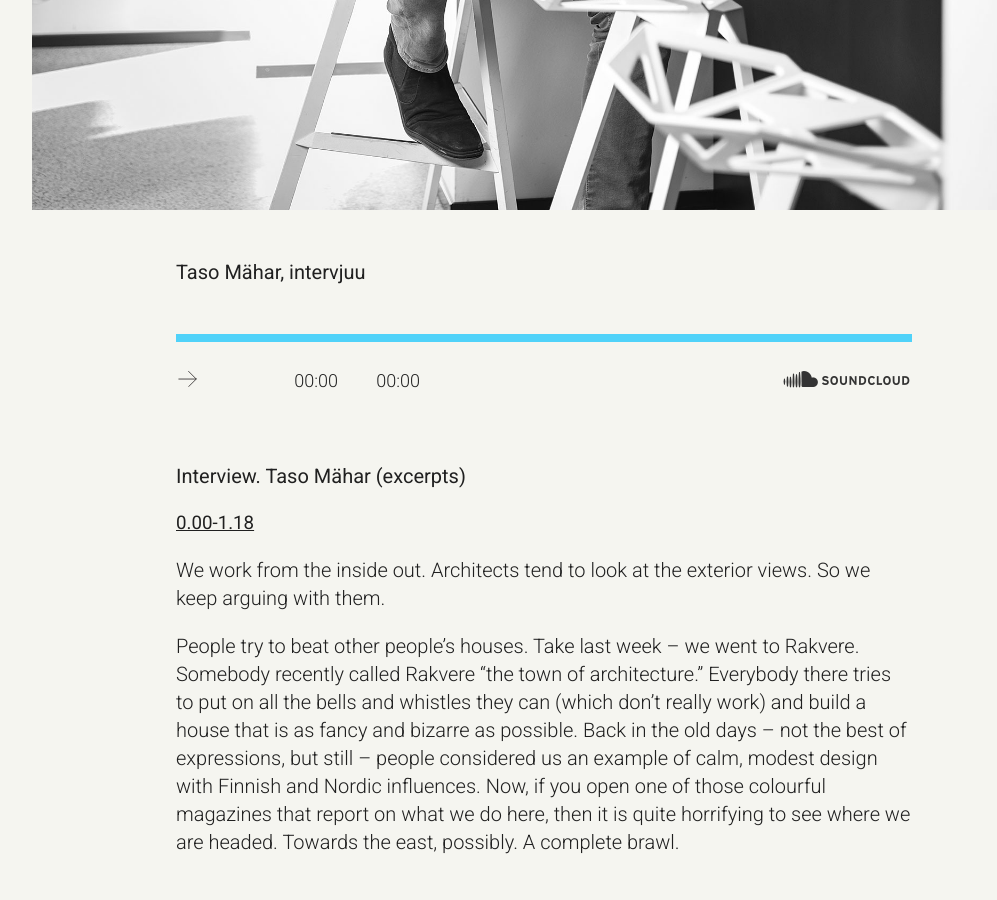
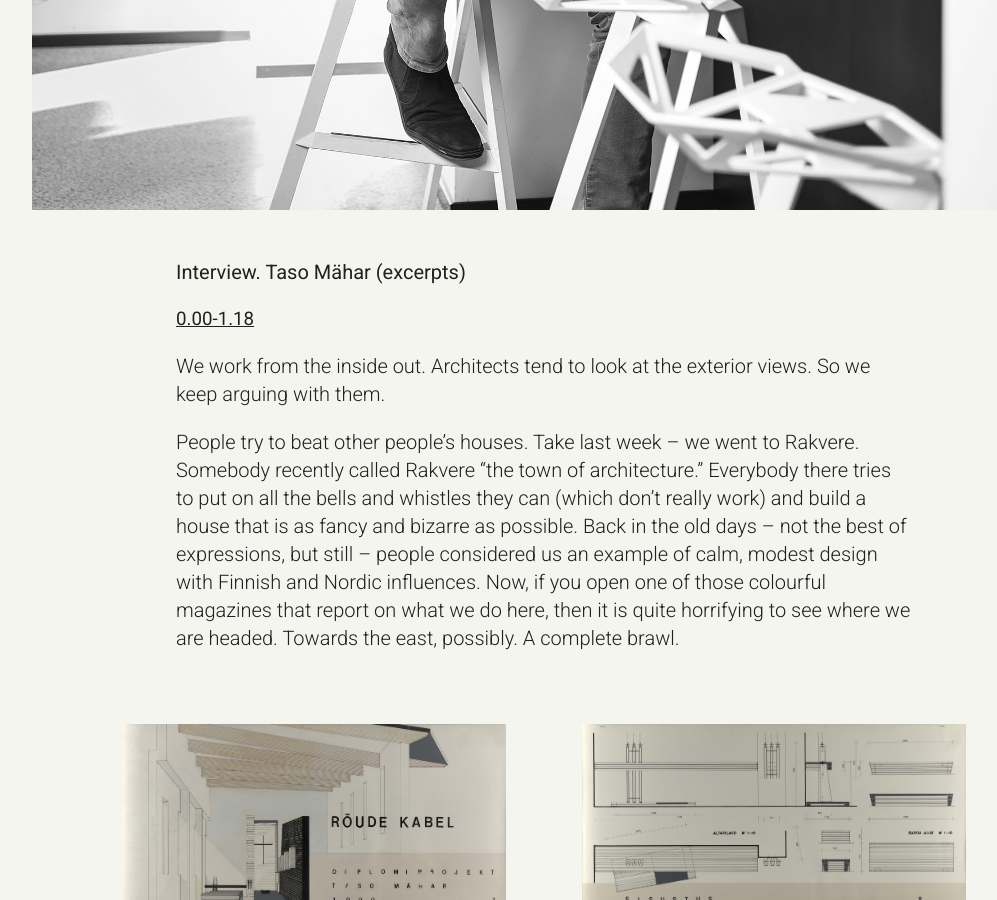
Before and after one commit to expedition-wunderlich/expedition-wunderlich.github.io, a Jekyll site: the page built from _posts/2016-01-18-mahar.md, in a window 1280 px wide and 900 px high, scrolled down 2957 px. Shown: the whole window, without its empty margins (96-1093 px from the left). Built offline with Jekyll 4.4.1, drawn with Linux system fonts in a browser that asks for light colours; nearby versions of some CDN libraries.

```diff
--- a/_includes/player.html
+++ b/_includes/player.html
@@ -1,6 +1,6 @@
-<h3 class="player-info">{{ include.title }}, intervjuu</h3>
+<h3 class="player-info" style="display: none;">{{ include.title }}, intervjuu</h3>
 
-<section class="audio">
+<section class="audio" style="display: none;">
 	<div class="player">
 		<div class="waveform"></div>
 		<div class="position"></div>
```
Also changed, not shown: other parts of _includes/player.html (+3 -0 lines).
